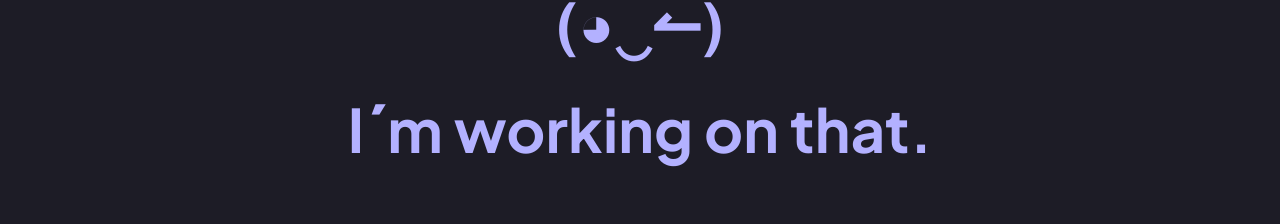
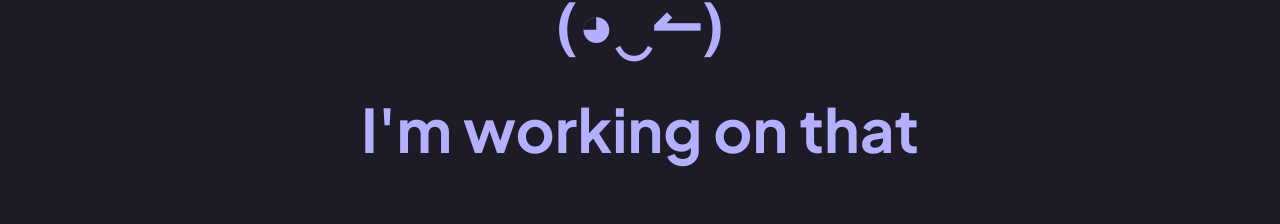
Before and after one commit to Elder-Meyer/personal-portfolio, a React (Vite) app: page /blog in a window 1280 px wide. Shown: the part 194-418 px from the top of the page. Built offline with nearby package versions, Linux system fonts and the light colour scheme.

Commit message:
3.0.101 Add language useTranslation

```diff
--- a/src/components/items/WorkingOnThat.jsx
+++ b/src/components/items/WorkingOnThat.jsx
@@ -1,8 +1,10 @@
 import React from 'react'
 import { Typography } from '../material-ui/Typography'
 import { Grid } from '../material-ui/Grid'
+import { useTranslation } from 'react-i18next';
 
 export const WorkingOnThat = () => {
+    const { t } = useTranslation();
   return (
     <>
         <Grid container spacing={2} py={5}>
@@ -19,7 +21,7 @@ export const WorkingOnThat = () => {
                     textAlign="center"
                     sx={{fontSize: {xs: 40, sm: 50, md:60}, fontWeight: 700, color: "primary.main"}}
                 >
-                    I´m working on that.
+                    {t('workon.title')}
                 </Typography>
             </Grid>
         </Grid>
```
